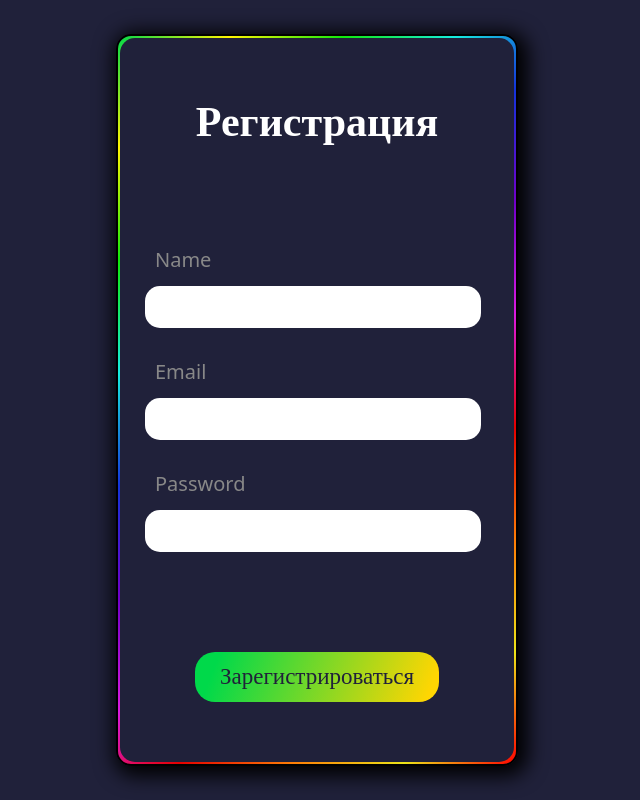
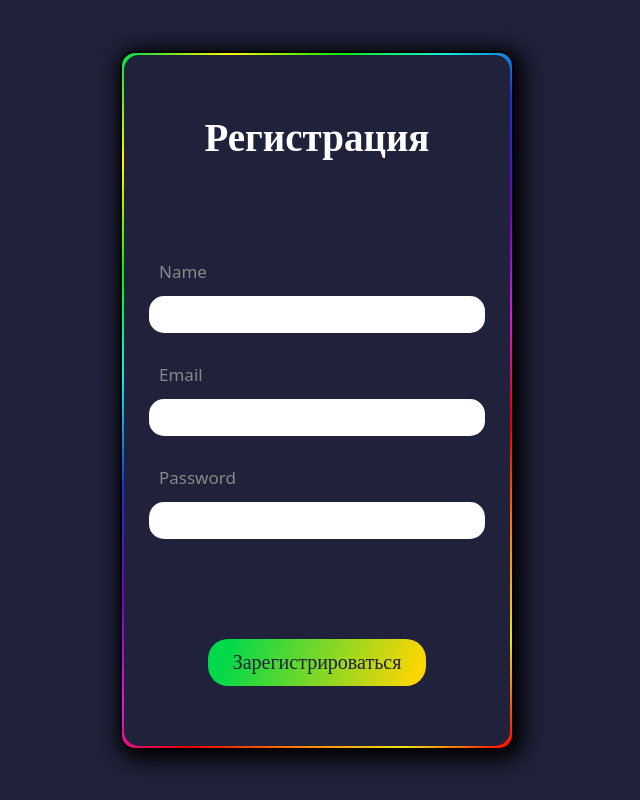
Before and after one commit to 21shunya/online_chat, a Vue app: page /reg in a window 1280 px wide. Shown: the whole page, without its empty margins (323-963 px from the left). Built offline with nearby package versions, Linux system fonts and the light colour scheme.

Commit message:
reducing the size of elements

```diff
--- a/src/components/LoginForm.vue
+++ b/src/components/LoginForm.vue
@@ -43,7 +43,7 @@ input{
     border-radius: 15px;
     border: 0px;
     height: 35px;
-    width: 330px;
+    width: 300px;
     margin: 10px 0px;
     padding: 0px 15px; //отступ текста в полях
     font-family: 'Noto Sans';
@@ -57,7 +57,7 @@ input{
 .btn {
     display: flex;
     padding: 0px;
-    width: 344px;
+    width: 314px;
     margin: 30px 10px;
     justify-content: space-between;
 }
--- a/src/components/RegForm.vue
+++ b/src/components/RegForm.vue
@@ -2,19 +2,19 @@
     <div class="wrapper">
         <form class="wrapper">
         <div class="fields">
-            <span>Name</span>
+            <label>Name</label>
             <input
                 v-model="user.name"
                 type="text"
             />
             <div class="indented_box">
-                <span>Email</span>
+                <label>Email</label>
                 <input
                     v-model="user.email"
                     type="email"
                 />
             </div>
-            <span>Password</span>
+            <label>Password</label>
             <input
                 v-model="user.pass"
                 type="password" />
@@ -62,11 +62,11 @@ export default {
     padding: 0px;
     margin: 50px 0px;
 }
-span {
+label {
     align-self: flex-start;
     font-family: 'Noto Sans';
     color: #888888;
-    font-size: 20px;
+    font-size: 17px;
     padding: 0px 0px 13px 10px;
 }
 .indented_box {
@@ -77,10 +77,10 @@ span {
 input{
     border-radius: 15px;
     border: 0px;
-    height: 40px;
+    height: 35px;
     width: 332px;
     font-family: 'Noto Sans';
-    color: #888888;
+    color: black;
     font-size: 20px;
 }
 //////////////////////////////////////
@@ -98,7 +98,7 @@ button {
     padding: 12px 25px;
     border-radius: 20px;
     font-family: Mulish;
-    font-size: 23px;
+    font-size: 20px;
     background: linear-gradient(110.86deg, #00D94A 9.46%, #FFD602 95.13%);
     border: 0px;
     color: #20213A;
--- a/src/components/SendMessage.vue
+++ b/src/components/SendMessage.vue
@@ -24,7 +24,7 @@ export default{
         justify-content: space-between;
         input{
             width: 92%;
-            height: 40px;
+            height: 35px;
             border-radius: 15px;
             margin: 0px 15px;
         }
--- a/src/views/Chat.vue
+++ b/src/views/Chat.vue
@@ -1,12 +1,12 @@
 <template>
     <div class="chat">
-        <div class="a">
+        <!-- <div class="a"> -->
         <TopOfChart />
         <MessageList
             :messages="messageList"
         />
         <SendMessage />
-        </div>
+        <!-- </div> -->
     </div>
 </template>
 
@@ -47,6 +47,7 @@ export default{
         display: flex;
         flex-direction: column;
         width: 40%;
+        height: 100vh;
 
     }
     .a{
--- a/src/views/Registration.vue
+++ b/src/views/Registration.vue
@@ -49,7 +49,7 @@ export default {
 
 #title {
   font-family: Lora;
-  font-size: 42px;
+  font-size: 39px;
   margin: 50px;
   color: #FFFFFF;
   font-weight: bold;
```
